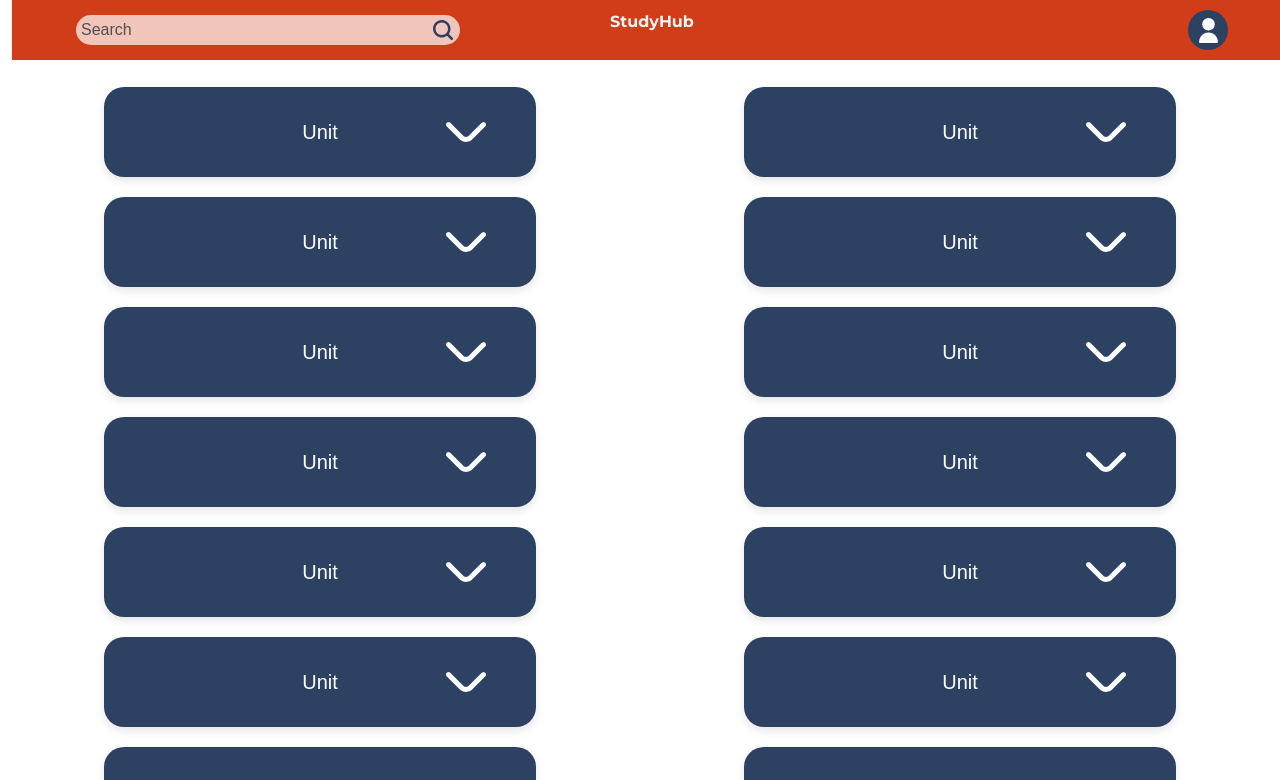
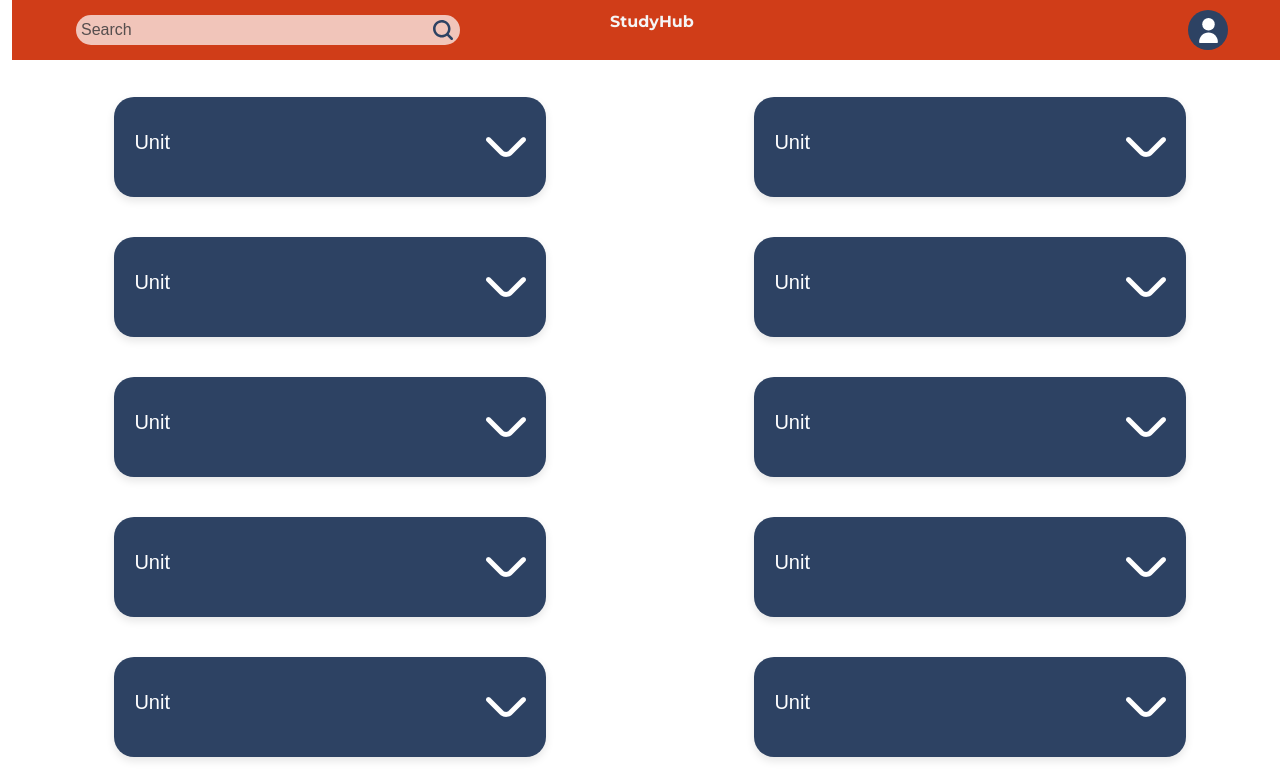
Before and after one commit to elidaarnaut/StudyHub, a React (Create React App) app in the folder study-hub/: page /units-page in a window 1280 px wide. Shown: the top 780 px of the page. Built offline with nearby package versions, Linux system fonts and the light colour scheme; what webfontloader would draw is missing.

Commit message:
updated units page

```diff
--- a/study-hub/src/pages/UnitsPage.js
+++ b/study-hub/src/pages/UnitsPage.js
@@ -1,11 +1,21 @@
-import React from 'react';
-import { Container, Row, Col, Button } from 'react-bootstrap';
+import React, { useState } from 'react';
+import { Container, Row, Col, Button, Collapse } from 'react-bootstrap';
 import 'bootstrap/dist/css/bootstrap.min.css';
 import TopMenu2 from '../components/TopMenu2';
 import angle from '../assets/angle.png';
 
-//css for units button as component, also need to transfer
-const unitButtonStyle = {
+// UnitButton Component
+function UnitButton() {
+  const [open, setOpen] = useState(false);
+
+  const toggleDropdown = () => {
+    setOpen(!open);
+  };
+
+  return (
+    <div style={{ position: 'relative', width: '70%', margin: '10px' }}>
+      <Button
+        style={{
           backgroundColor: '#2D4263',
           color: 'white',
           padding: '30px 20px',
@@ -13,42 +23,50 @@ const unitButtonStyle = {
           border: 'none',
           fontSize: '20px',
           margin: '10px',
-  width: '70%',
-  textAlign: 'center',
+          width: '100%',
+          textAlign: 'left',
           boxShadow: '0 4px 8px rgba(0, 0, 0, 0.1)',
           position: 'relative',
           transition: 'background-color 0.3s ease',
-};
-
-const angleImageStyle = {
-  position: 'absolute',
-  right: '50px',
-  top: '50%',
-  transform: 'translateY(-50%)',
-  cursor: 'pointer',
-};
-
-// UnitButton as component, will transfer it later
-
-function UnitButton({ onClick }) {
-  return (
-    <Button
-      style={unitButtonStyle}
+          display: 'flex',
+          flexDirection: 'column',
+          alignItems: 'flex-start',
+        }}
         onMouseEnter={(e) => e.currentTarget.style.backgroundColor = '#1B2E4B'}
         onMouseLeave={(e) => e.currentTarget.style.backgroundColor = '#2D4263'}
+        onClick={toggleDropdown} // Toggle dropdown on button click
       >
+        <div style={{ display: 'flex', justifyContent: 'space-between', width: '100%' }}>
           Unit
           <img
             src={angle}
             alt="angle"
-        style={angleImageStyle}
-        onClick={onClick}
+            style={{
+              cursor: 'pointer',
+              marginLeft: 'auto',
+            }}
           />
+        </div>
+        <Collapse in={open}>
+          <div style={{
+            backgroundColor: '#2D4263',
+            color: 'white',
+            padding: '20px 0 0 0',
+            borderRadius: '10px',
+            marginTop: '10px',
+            textAlign: 'left',
+            width: '100%',
+          }}>
+            <hr style={{ borderColor: 'white', width: '100%' }} />
+            Lorem ipsum dolor sit amet, consectetur adipiscing elit, sed do eiusmod tempor incididunt ut labore et dolore magna aliqua. Ut enim ad minim veniam, quis nostrud exercitation ullamco laboris nisi ut aliquip ex ea commodo consequat. Duis aute irure dolor in reprehenderit in voluptate velit esse cillum dolore eu fugiat nulla pariatur.
+          </div>
+        </Collapse>
       </Button>
+    </div>
   );
 }
 
-// Main UnitsPage Component
+//Component
 function UnitsPage() {
   const pageStyle = {
     fontFamily: 'Arial, sans-serif',
@@ -84,24 +102,24 @@ function UnitsPage() {
       </Row>
       <Row>
         <Col xs={12} md={6} style={colStyle}>
-          <UnitButton onClick={() => alert('Angle clicked!')} />
-          <UnitButton onClick={() => alert('Angle clicked!')} />
-          <UnitButton onClick={() => alert('Angle clicked!')} />
-          <UnitButton onClick={() => alert('Angle clicked!')} />
-          <UnitButton onClick={() => alert('Angle clicked!')} />
-          <UnitButton onClick={() => alert('Angle clicked!')} />
-          <UnitButton onClick={() => alert('Angle clicked!')} />
-          <UnitButton onClick={() => alert('Angle clicked!')} />
+          <UnitButton />
+          <UnitButton />
+          <UnitButton />
+          <UnitButton />
+          <UnitButton />
+          <UnitButton />
+          <UnitButton />
+          <UnitButton />
         </Col>
         <Col xs={12} md={6} style={colStyle}>
-          <UnitButton onClick={() => alert('Angle clicked!')} />
-          <UnitButton onClick={() => alert('Angle clicked!')} />
-          <UnitButton onClick={() => alert('Angle clicked!')} />
-          <UnitButton onClick={() => alert('Angle clicked!')} />
-          <UnitButton onClick={() => alert('Angle clicked!')} />
-          <UnitButton onClick={() => alert('Angle clicked!')} />
-          <UnitButton onClick={() => alert('Angle clicked!')} />
-          <UnitButton onClick={() => alert('Angle clicked!')} />
+          <UnitButton />
+          <UnitButton />
+          <UnitButton />
+          <UnitButton />
+          <UnitButton />
+          <UnitButton />
+          <UnitButton />
+          <UnitButton />
         </Col>
       </Row>
     </Container>
```
Lines whose indentation alone changed are shown as unchanged.
